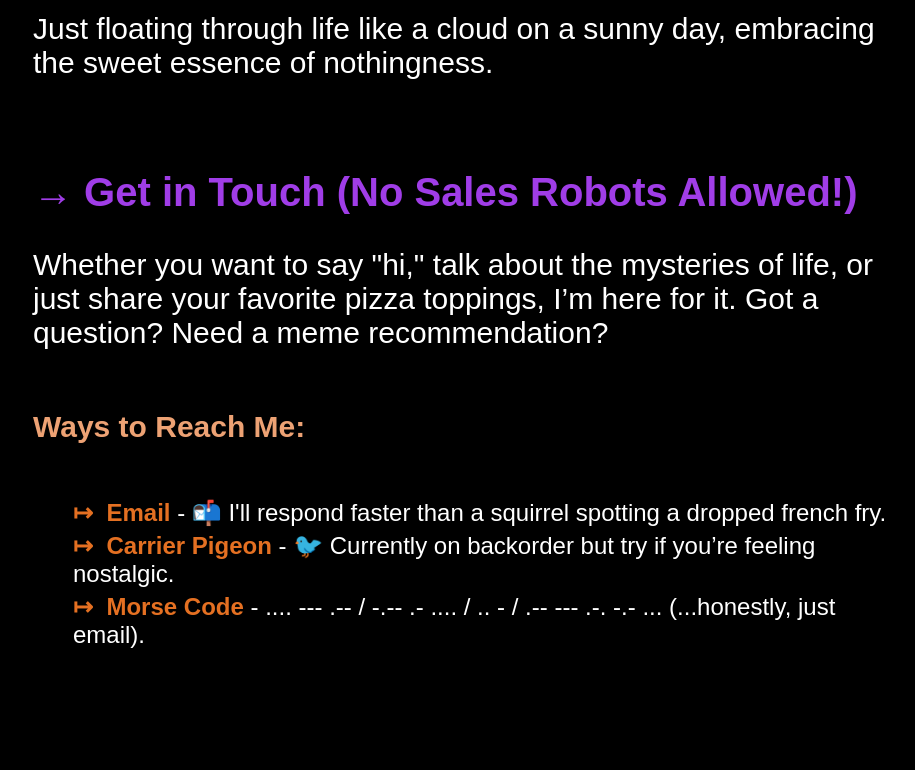
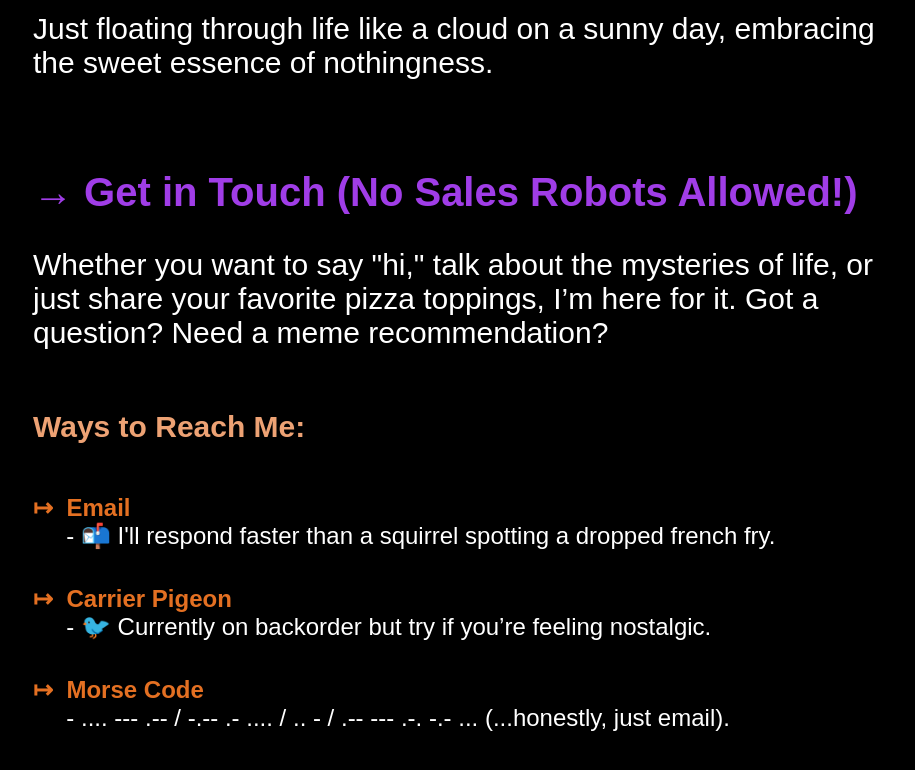
Before and after one commit to ismailassil/mini_static_portfolio, a plain HTML site: page index.html in a window 1280 px wide. Shown: the part 596-1366 px from the top of the page, without its empty margins (167-1082 px from the left). Drawn offline with Linux system fonts and the light colour scheme; a web font is replaced by a local one.

Commit message:
adjusting lists

```diff
--- a/index.html
+++ b/index.html
@@ -47,11 +47,11 @@
 		here for it. Got a question? Need a meme recommendation?
 	<p class="reachMe">Ways to Reach Me:</p>
 	<ul class="contacts" style="list-style: none">
-		<li><b><span>&#8614;</span>&nbsp&nbspEmail</b> - 📬 I'll respond faster than a squirrel spotting a dropped
+		<li><b><span>&#8614;</span>&nbsp&nbspEmail</b><br>&nbsp&nbsp&nbsp&nbsp&nbsp- 📬 I'll respond faster than a squirrel spotting a dropped
 			french fry.</li>
-		<li><b><span>&#8614;</span>&nbsp&nbspCarrier Pigeon</b> - 🐦 Currently on backorder but try if you’re feeling
+		<li><b><span>&#8614;</span>&nbsp&nbspCarrier Pigeon</b><br>&nbsp&nbsp&nbsp&nbsp&nbsp- 🐦 Currently on backorder but try if you’re feeling
 			nostalgic.</li>
-		<li><b><span>&#8614;</span>&nbsp&nbspMorse Code</b> - .... --- .-- / -.-- .- .... / .. - / .-- --- .-. -.- ...
+		<li><b><span>&#8614;</span>&nbsp&nbspMorse Code</b><br>&nbsp&nbsp&nbsp&nbsp&nbsp- .... --- .-- / -.-- .- .... / .. - / .-- --- .-. -.- ...
 			(...honestly, just email).</li>
 	</ul>
 	</p>
--- a/style.css
+++ b/style.css
@@ -73,6 +73,7 @@ p {
 
 .contacts {
 	font-size: 24px;
+	padding-left: 0;
 }
 
 .contacts li b {
@@ -83,6 +84,12 @@ p {
 	padding: 5px 0 0 0;
 	list-style: none;
 	margin: 0;
+	margin-top: 30px;
+}
+
+.contacts li:first-child {
+	padding-top: 0;
+	margin-top: 0;
 }
 
 .reachMe {
```
